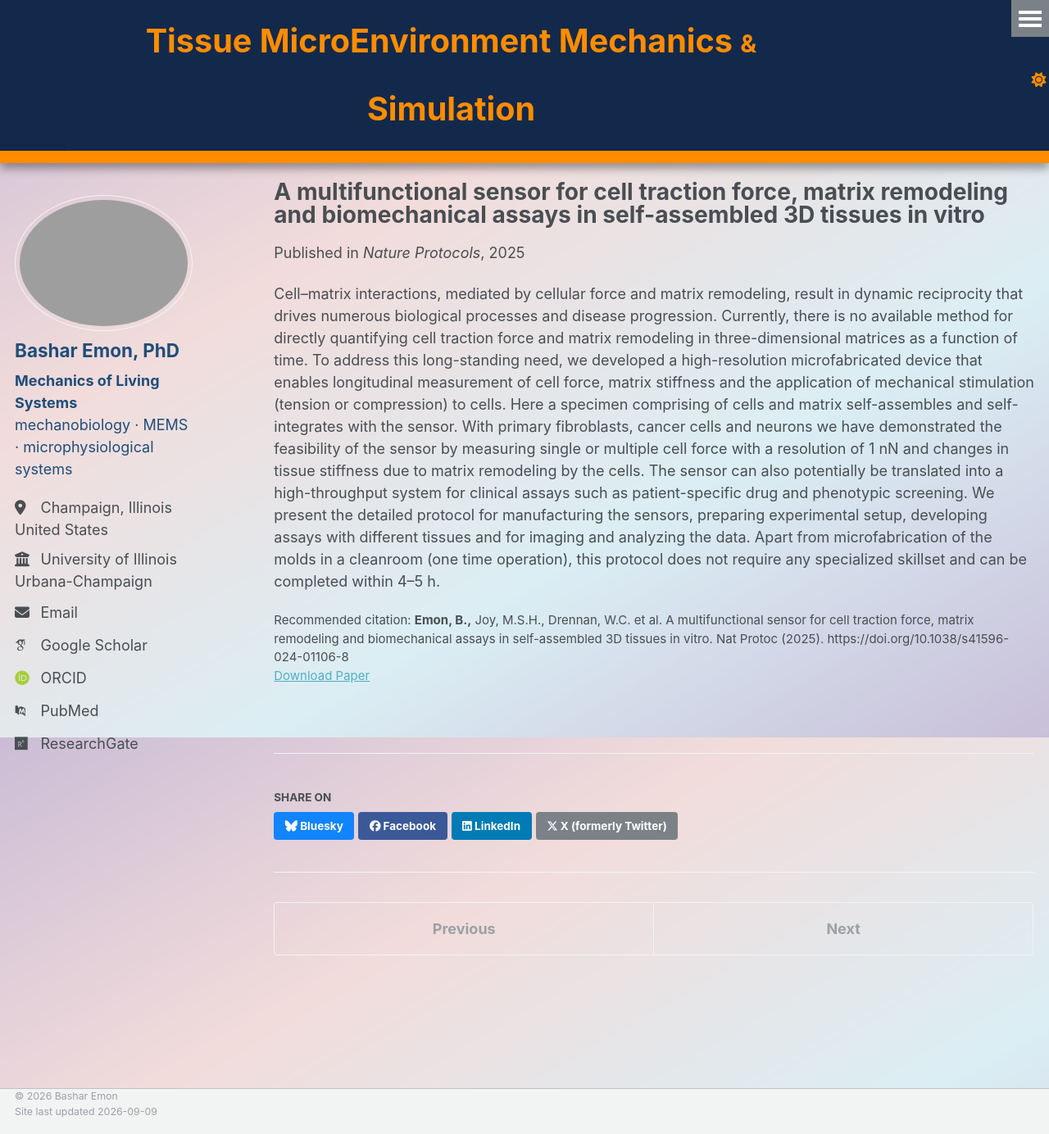
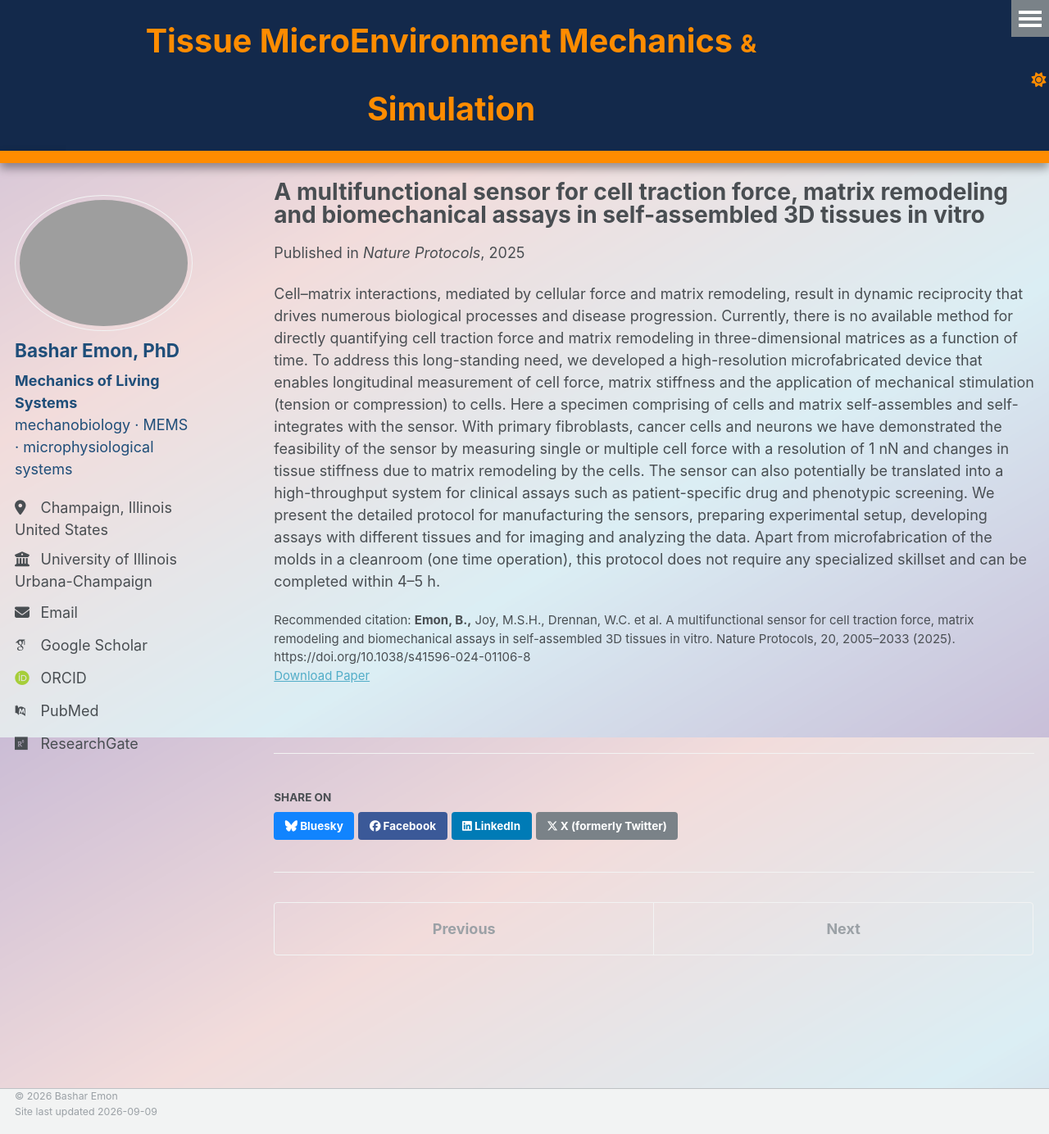
Before and after one commit to BasharEmon/BasharEmon.github.io, a Jekyll site: the page built from _publications/2015-10-01-paper-title-number-3.md, in a window 1280 px wide and 1384 px high. Shown: the whole window at 82% size. Built offline with Jekyll 4.4.1, drawn with Linux system fonts in a browser that asks for light colours; some web fonts are replaced.

Commit message:
Revise citation in publication metadata
Updated citation format and added journal details.

```diff
--- a/_publications/2015-10-01-paper-title-number-3.md
+++ b/_publications/2015-10-01-paper-title-number-3.md
@@ -8,7 +8,7 @@ date: 2025-01-24
 venue: 'Nature Protocols'
 slidesurl:
 paperurl: 'http://BasharEmon.github.io/files/Nat Prot.pdf'
-citation: '<b>Emon, B.,</b> Joy, M.S.H., Drennan, W.C. et al. A multifunctional sensor for cell traction force, matrix remodeling and biomechanical assays in self-assembled 3D tissues in vitro. Nat Protoc (2025). https://doi.org/10.1038/s41596-024-01106-8'
+citation: '<b>Emon, B.,</b> Joy, M.S.H., Drennan, W.C. et al. A multifunctional sensor for cell traction force, matrix remodeling and biomechanical assays in self-assembled 3D tissues in vitro. Nature Protocols, 20, 2005–2033 (2025). https://doi.org/10.1038/s41596-024-01106-8'
 ---
 
 Cell–matrix interactions, mediated by cellular force and matrix remodeling, result in dynamic reciprocity that drives numerous biological processes and disease progression. Currently, there is no available method for directly quantifying cell traction force and matrix remodeling in three-dimensional matrices as a function of time. To address this long-standing need, we developed a high-resolution microfabricated device that enables longitudinal measurement of cell force, matrix stiffness and the application of mechanical stimulation (tension or compression) to cells. Here a specimen comprising of cells and matrix self-assembles and self-integrates with the sensor. With primary fibroblasts, cancer cells and neurons we have demonstrated the feasibility of the sensor by measuring single or multiple cell force with a resolution of 1 nN and changes in tissue stiffness due to matrix remodeling by the cells. The sensor can also potentially be translated into a high-throughput system for clinical assays such as patient-specific drug and phenotypic screening. We present the detailed protocol for manufacturing the sensors, preparing experimental setup, developing assays with different tissues and for imaging and analyzing the data. Apart from microfabrication of the molds in a cleanroom (one time operation), this protocol does not require any specialized skillset and can be completed within 4–5 h.
```
